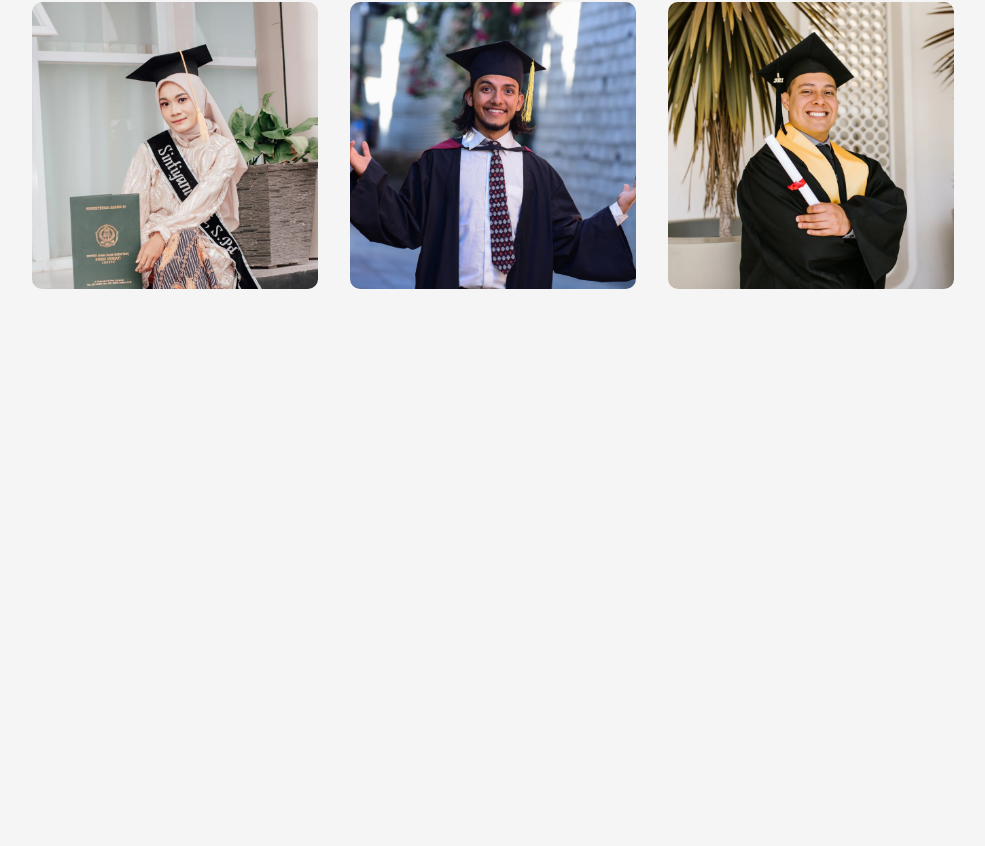
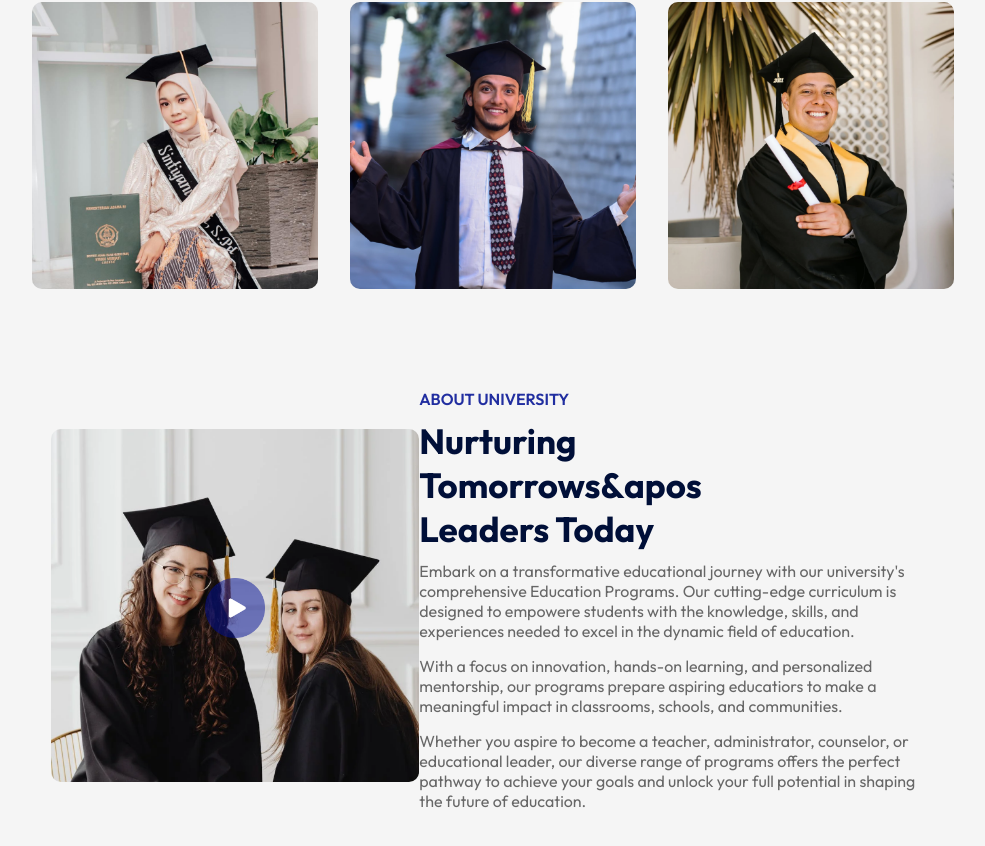
Before and after one commit to Harsh-d-lab/Edusity, a React (Vite) app: page / in a window 1280 px wide. Shown: the part 1005-1851 px from the top of the page, without its empty margins (147-1132 px from the left). Before the commit the page ends 1374 px from the top, so only its background shows below. Built offline with nearby package versions, Linux system fonts and the light colour scheme.

Commit message:
about component added

```diff
--- a/src/App.jsx
+++ b/src/App.jsx
@@ -3,6 +3,7 @@
 import Hero from './Components/Hero/Hero'
 import Programs from './Components/Programs/Programs'
 import Title from './Components/Title/Title'
+import About from './Components/About/About'
 
 const App = () => {
   return (
@@ -12,6 +13,7 @@
     <div className='container'>
       <Title subTitle='Our Programs' title='What we offer'/>
       <Programs/>
+      <About/>
     </div>
     </div>
   )
--- /dev/null
+++ b/src/components/About/About.css
@@ -0,0 +1,40 @@
+.about{
+    margin: 100px auto;
+    display: flex;
+    align-items: center;
+    justify-content: center;
+    width: 90%;
+}
+.about-left{
+    flex-basis: 40%;
+    position: relative;
+}
+.about-right{
+    flex-basis: 56%;
+}
+.about-img{
+    width: 100%;
+    border-radius: 10px;
+}
+.play-icon{
+    width: 60px;
+    position: absolute;
+    top: 50%;
+    left: 50%;
+    transform: translate(-50%, -50%);
+}
+.about h3{
+    font-weight: 600;
+    font-size: 16px;
+    color: #212EA0;
+}
+.about h2{
+    font-size: 35px;
+    color: #000F38;
+    margin: 10px 0;
+    max-width: 400px;
+}
+.about p{
+    color: #676767;
+    margin-bottom: 15px;
+}
--- /dev/null
+++ b/src/components/About/About.jsx
@@ -0,0 +1,24 @@
+import React from 'react'
+import about_img from '../../assets/about.png'
+import './About.css'
+import play_icon from '../../assets/play-icon.png'
+
+const About = () => {
+    return (
+        <div className='about'>
+            <div className='about-left'>
+                <img src={about_img} alt='' className='about-img' />
+                <img src={play_icon} alt='' className='play-icon' />
+            </div>
+            <div className='about-right'>
+                <h3>ABOUT UNIVERSITY</h3>
+                <h2>Nurturing Tomorrows&apos Leaders Today</h2>
+                <p>Embark on a transformative educational journey with our university&apos;s comprehensive Education Programs. Our cutting-edge curriculum is designed to empowere students with the knowledge, skills, and experiences needed to excel in the dynamic field of education.</p>
+                <p>With a focus on innovation, hands-on learning, and personalized mentorship, our programs prepare aspiring educatiors to make a meaningful impact in classrooms, schools, and communities.</p>
+                <p>Whether you aspire to become a teacher, administrator, counselor, or educational leader, our diverse range of programs offers the perfect pathway to achieve your goals and unlock your full potential in shaping the future of education.</p>
+            </div>
+        </div>
+    )
+}
+
+export default About
--- a/src/components/Programs/Programs.jsx
+++ b/src/components/Programs/Programs.jsx
@@ -3,9 +3,9 @@
 import program_1 from '../../assets/program-1.png'
 import program_2 from '../../assets/program-2.png'
 import program_3 from '../../assets/program-3.png'
-import program_icon_1 from '../../assets/program_icon_1.png'
-import program_icon_2 from '../../assets/program_icon_2.png'
-import program_icon_3 from '../../assets/program_icon_3.png'
+import program_icon_1 from '../../assets/program-icon-1.png'
+import program_icon_2 from '../../assets/program-icon-2.png'
+import program_icon_3 from '../../assets/program-icon-3.png'
 
 const Programs = () => {
     return (
```
